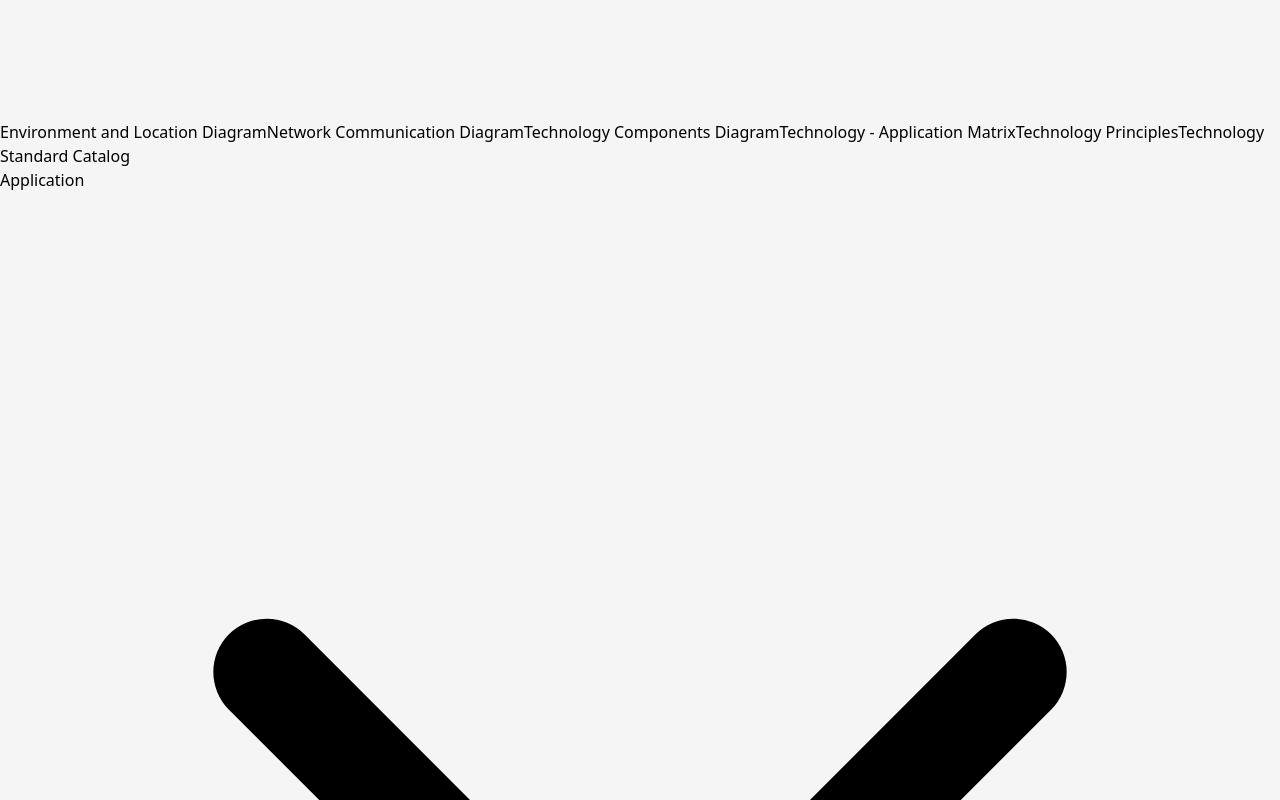
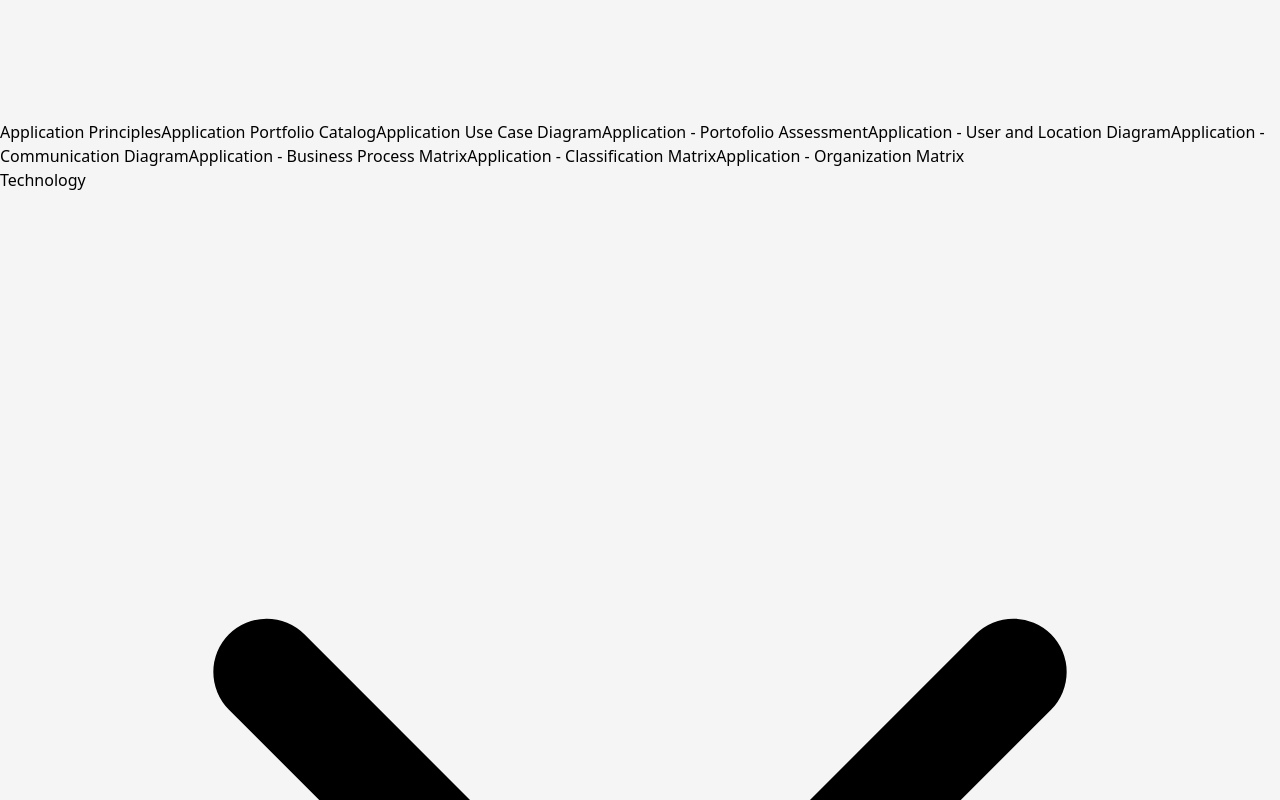
Before and after one commit to naomiguen/EA-MAGANG-BMKG, a React (Vite) app: page / in a window 1280 px wide. Shown: the part 5240-6040 px from the top of the page. Built offline with nearby package versions, Linux system fonts and the light colour scheme; no server answers; the database is empty.

Commit message:
memperbarui navbar

```diff
--- a/src/components/Navbar.jsx
+++ b/src/components/Navbar.jsx
@@ -44,18 +44,6 @@ const Navbar = () => {
       ]
     },
     {
-      name: 'Technology',
-      href: null,
-      children: [
-        { name: 'Environment and Location Diagram', href: '/tech/environmentDiagram' },
-        { name: 'Network Communication Diagram', href: '/tech/networkCommunicationDiagram' },
-        { name: 'Technology Components Diagram', href: '/tech/componentsDiagram' },
-        { name: 'Technology - Application Matrix', href: '/tech/appMatrix' },
-        { name: 'Technology Principles', href: '/tech/technologyPrinciples' },
-        { name: 'Technology Standard Catalog', href: '/tech/standardsCatalog' },
-      ]
-    },
-    {
       name: 'Application',
       href: null,
       children: [
@@ -70,7 +58,18 @@ const Navbar = () => {
         { name: 'Application - Organization Matrix', href: '/app' },
       ]
     },
-        {
+    {
+      name: 'Technology',
+      href: null,
+      children: [
+        { name: 'Environment and Location Diagram', href: '/tech/environmentDiagram' },
+        { name: 'Network Communication Diagram', href: '/tech/networkCommunicationDiagram' },
+        { name: 'Technology - Application Matrix', href: '/tech/appMatrix' },
+        { name: 'Technology Principles', href: '/tech/technologyPrinciples' },
+        { name: 'Technology Standard Catalog', href: '/tech/standardsCatalog' },
+      ]
+    },
+    {
       name: 'Architecture Implementation',
       href: null,
       children: [
```
